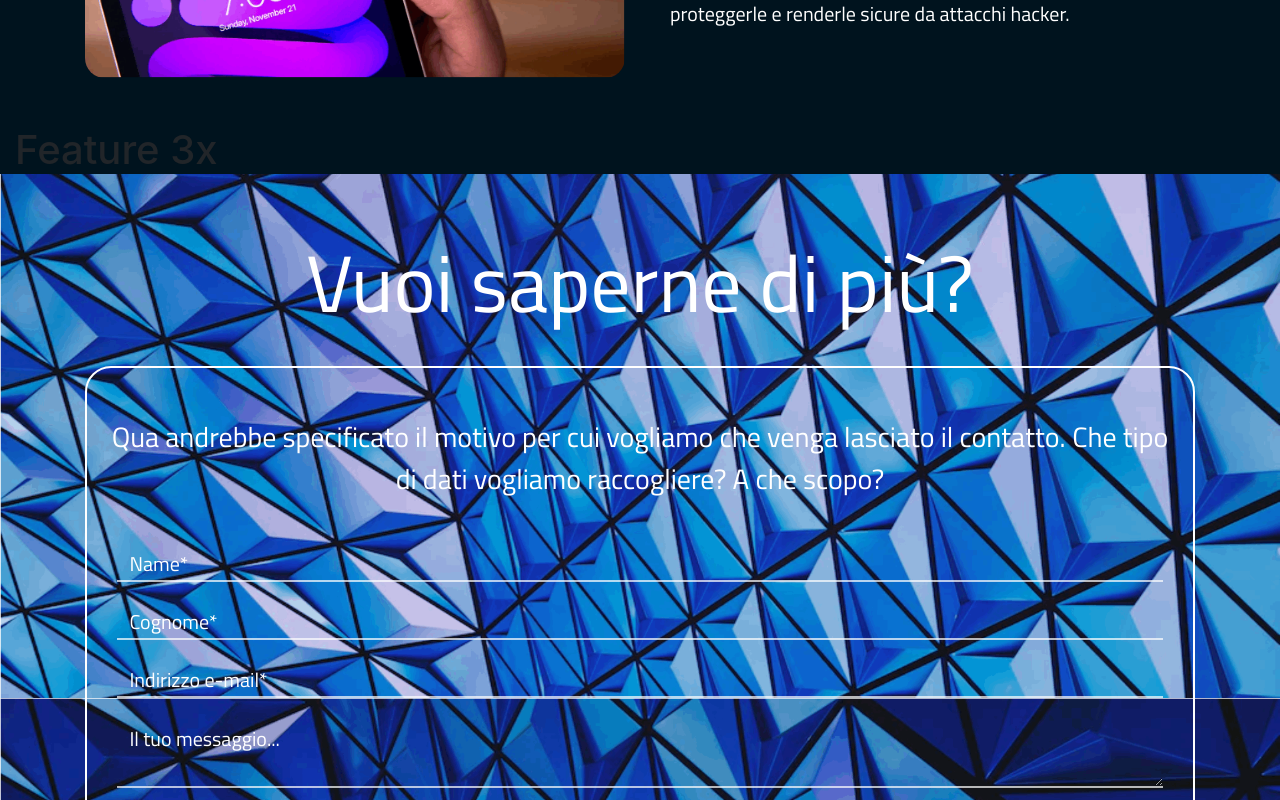
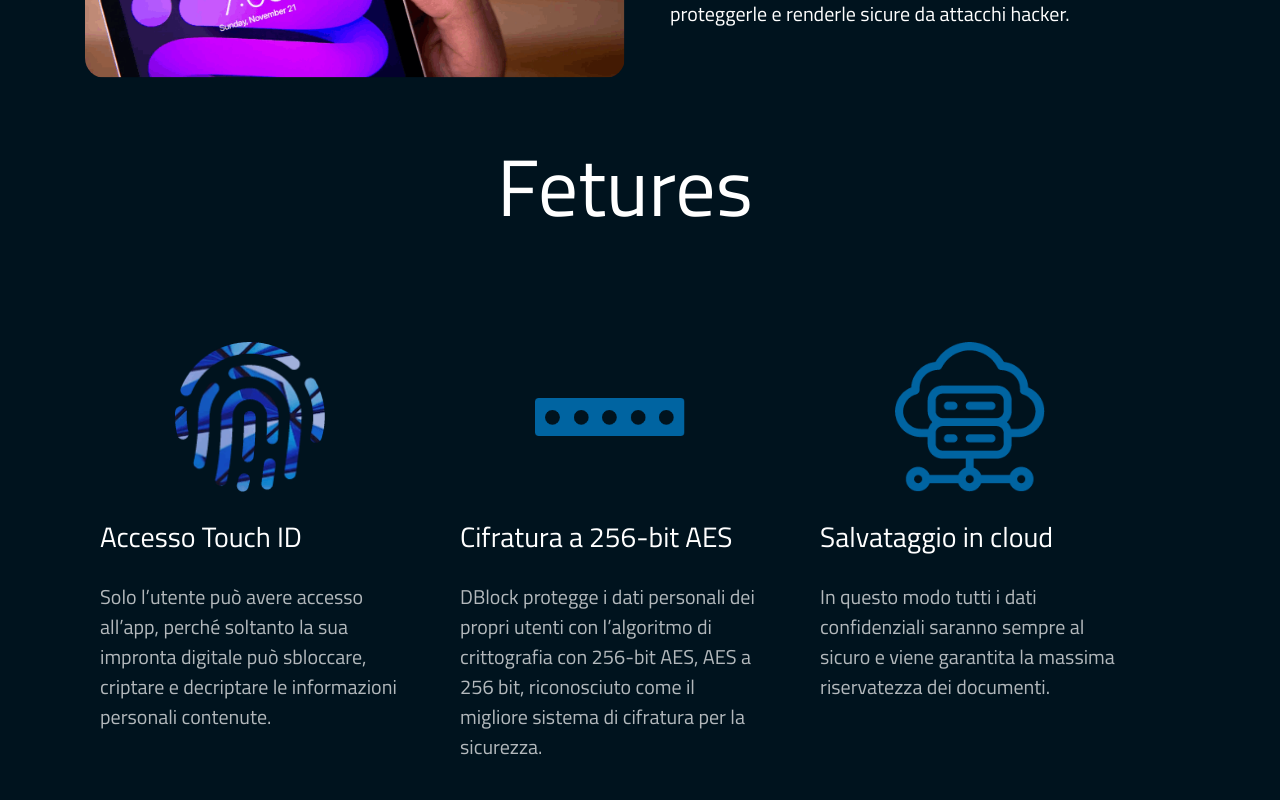
Before and after one commit to DanielMoln/Svelt-landing-page, a Svelte app: page / in a window 1280 px wide. Shown: the part 1860-2660 px from the top of the page. Built offline with nearby package versions, Linux system fonts and the light colour scheme.

Commit message:
Added functions

```diff
--- a/src/components/Contact.svelte
+++ b/src/components/Contact.svelte
@@ -50,6 +50,10 @@
   .msgBtn {
     outline: none;
     border: none;
+
+    font-family: titillium;
+    font-weight: bold;
+    font-size: 14px;
 
     background-color: white;
     color: #0064a1;
--- a/src/components/FeatureCollection.svelte
+++ b/src/components/FeatureCollection.svelte
@@ -1 +1,115 @@
-<h1>Feature 3x</h1>
+<script>
+  import fingerprint from "../assets/images/Intersezione 1.png";
+  import line from "../assets/images/Sottrazione 1.png";
+  import cloud from "../assets/images/noun-cloud-5485.png";
+</script>
+
+<div class="container pb-5">
+  <div class="col-12">
+    <div class="row d-flex w-100 justify-content-center flex-wrap flex-row">
+      <div class="col-12 text-left mb-5 text-lg-center bigTitle">Fetures</div>
+      <div class="row col-12">
+        <div class="row d-flex w-100 align-items-start">
+          <div class="col-12 col-md-4 my-5">
+            <div class="row d-flex justify-content-center align-items-center">
+              <div
+                class="col-6 col-md-12 d-flex justify-content-center align-items-center"
+              >
+                <img
+                  src={fingerprint}
+                  style="height: 150px; max-width: 150px; object-fit: scale-down;"
+                />
+              </div>
+              <div class="col-6 col-md-12">
+                <div class="col-12 title my-4">Accesso Touch ID</div>
+                <div class="col-12 content">
+                  Solo l’utente può avere accesso all’app, perché soltanto la
+                  sua impronta digitale può sbloccare, criptare e decriptare le
+                  informazioni personali contenute.
+                </div>
+              </div>
+            </div>
+          </div>
+
+          <div class="col-12 col-md-4 my-5">
+            <div class="row d-flex justify-content-center align-items-center">
+              <div
+                class="col-6 col-md-12 d-flex justify-content-center align-items-center"
+              >
+                <img
+                  src={line}
+                  style="height: 150px; max-width: 150px; object-fit: scale-down;"
+                />
+              </div>
+              <div class="col-6 col-md-12">
+                <div class="col-12 title  my-4">Cifratura a 256-bit AES</div>
+                <div class="col-12 content">
+                  DBlock protegge i dati personali dei propri utenti con
+                  l’algoritmo di crittografia con 256-bit AES, AES a 256 bit,
+                  riconosciuto come il migliore sistema di cifratura per la
+                  sicurezza.
+                </div>
+              </div>
+            </div>
+          </div>
+
+          <div class="col-12 col-md-4 my-5">
+            <div class="row d-flex justify-content-center align-items-center">
+              <div
+                class="col-6 col-md-12 d-flex justify-content-center align-items-center"
+              >
+                <img
+                  src={cloud}
+                  style="height: 150px; max-width: 150px; object-fit: scale-down;"
+                />
+              </div>
+              <div class="col-6 col-md-12">
+                <div class="col-12 title  my-4">Salvataggio in cloud</div>
+                <div class="col-12 content">
+                  In questo modo tutti i dati confidenziali saranno sempre al
+                  sicuro e viene garantita la massima riservatezza dei
+                  documenti.
+                </div>
+              </div>
+            </div>
+          </div>
+        </div>
+      </div>
+    </div>
+  </div>
+</div>
+
+<style lang="scss">
+  @import "../node_modules/rfs/scss";
+  .padding-side-0 {
+    padding-left: 0 !important;
+    padding-right: 0 !important;
+  }
+
+  .bigTitle {
+    font-family: titillium;
+    font-weight: 400;
+    @include font-size(5rem);
+    color: white !important;
+  }
+
+  .title {
+    font-family: titillium;
+    font-weight: 400;
+    @include font-size(1.75rem);
+    color: white !important;
+  }
+
+  .content {
+    font-family: titillium;
+    font-weight: 400;
+    @include font-size(1.25rem);
+    color: white !important;
+    opacity: 0.7;
+  }
+
+  .featureBox {
+    min-height: 100%;
+    max-height: 600px !important;
+  }
+</style>
```
Also changed, not shown: src/assets/images/Sottrazione 1.png (added), src/assets/images/noun-cloud-5485.png (added).
